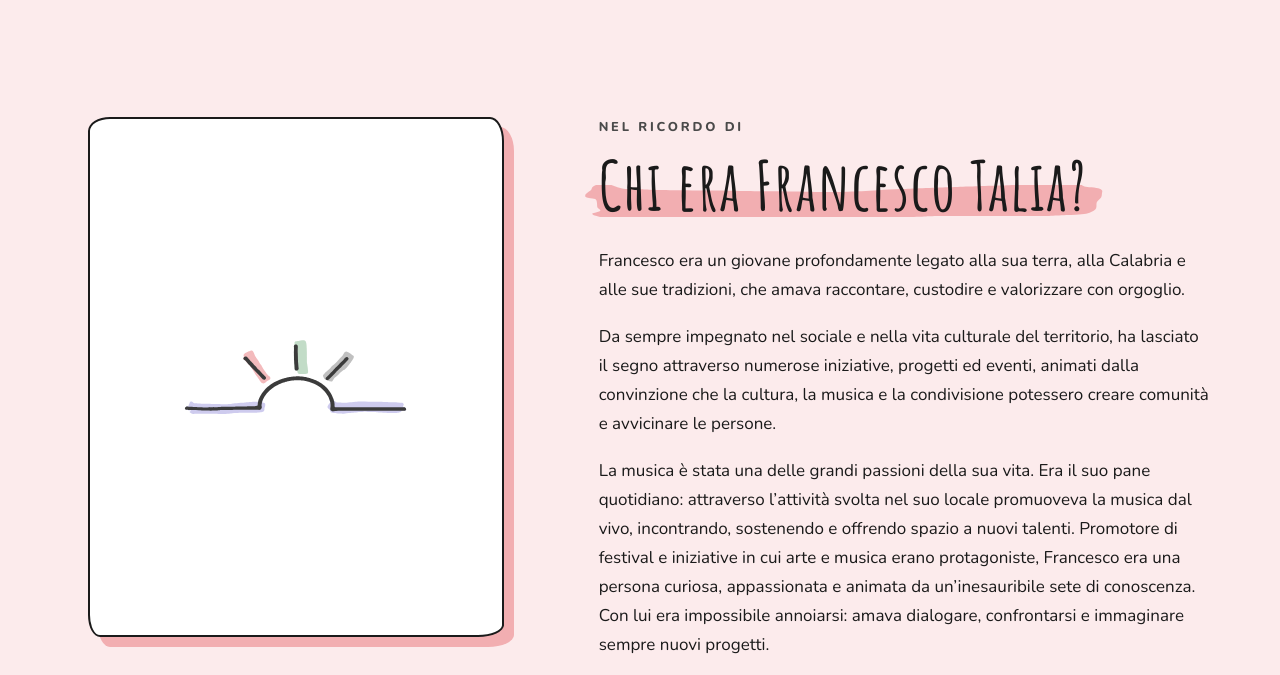
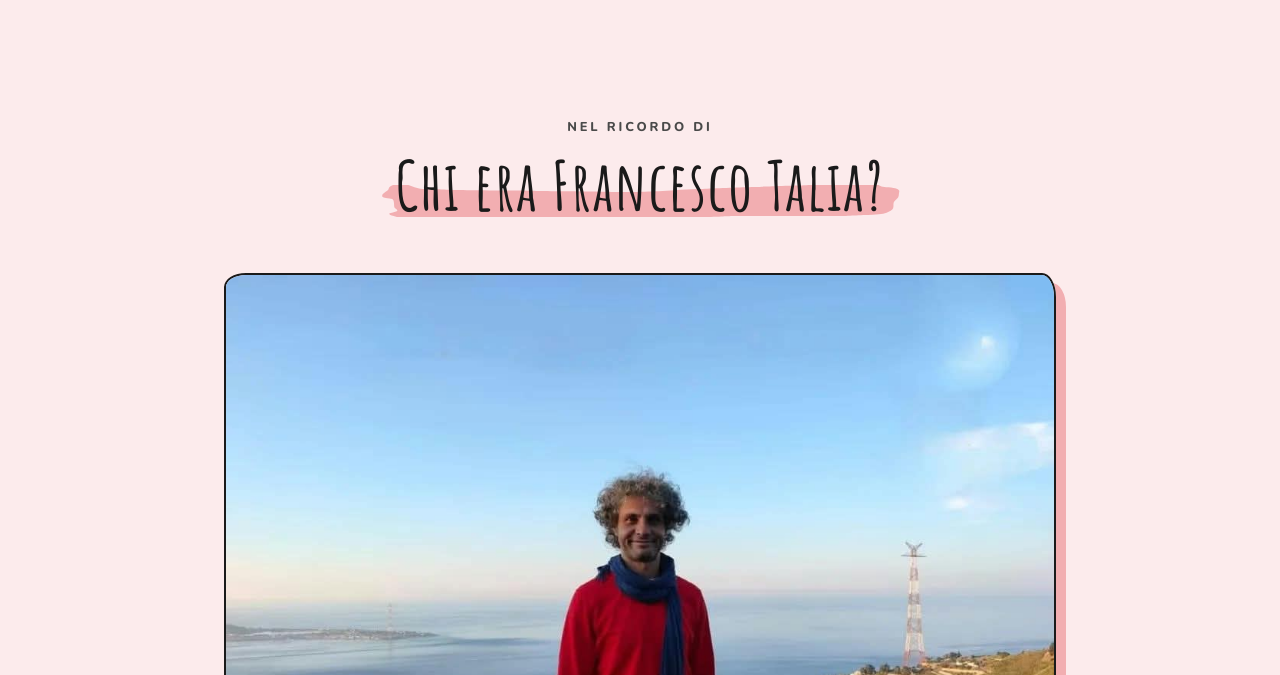
Before and after one commit to ostinatiorizzonti/ostinatiorizzonti.github.io, a plain HTML site: page francesco-talia.html in a window 1280 px wide. Shown: the part 108-783 px from the top of the page. Drawn offline with Linux system fonts and the light colour scheme.

Commit message:
Aggiunge la foto di Francesco Talia
Foto orizzontale con lo Stretto alle spalle: impaginazione con titolo
centrato, foto larga e testo sotto (al posto delle due colonne).

Co-Authored-By: Claude Opus 5.5 <noreply@anthropic.com>

```diff
--- a/assets/css/style.css
+++ b/assets/css/style.css
@@ -1351,53 +1351,33 @@ p {
 /* ==========================================================================
    Pagina "Chi era Francesco Talia"
    ========================================================================== */
-.francesco__griglia {
+.francesco__pagina {
   display: grid;
-  gap: clamp(2.5rem, 6vw, 5rem);
-  align-items: start;
+  gap: clamp(2rem, 5vw, 3.25rem);
+  justify-items: center;
 }
-@media (min-width: 900px) {
-  .francesco__griglia {
-    grid-template-columns: minmax(0, 0.85fr) minmax(0, 1.15fr);
-  }
-  /* la foto resta visibile mentre si legge */
-  .francesco__foto {
-    position: sticky;
-    top: 8rem;
-  }
+.francesco__intestazione {
+  text-align: center;
 }
+.francesco__intestazione .titolo {
+  margin-bottom: 0;
+}
+/* foto larga: lascia vedere lo Stretto alle spalle di Francesco */
 .francesco__foto {
+  width: min(100%, 52rem);
   margin: 0;
-  width: min(100%, 26rem);
-  justify-self: center;
 }
-.francesco__foto img,
-.francesco__foto--attesa {
+.francesco__foto img {
   display: block;
   width: 100%;
-  aspect-ratio: 4 / 5;
-  object-fit: cover;
-  background: var(--carta);
+  height: auto;
   border: var(--tratto);
   border-radius: var(--raggio-mano);
   box-shadow: 10px 10px 0 var(--rosa);
 }
-/* segnaposto finché non c'è la foto */
-.francesco__foto--attesa {
-  display: grid;
-  place-items: center;
-}
-.francesco__foto--attesa img {
-  width: 55%;
-  aspect-ratio: auto;
-  border: 0;
-  border-radius: 0;
-  box-shadow: none;
-  background: none;
-  opacity: 0.85;
-}
-.francesco__testo .titolo {
-  margin-bottom: 1.75rem;
+.francesco__testo {
+  width: min(100%, 44rem);
+  padding-top: clamp(0.5rem, 2vw, 1rem);
 }
 .francesco__chiusura {
   border-left-color: var(--rosa);
--- a/francesco-talia.html
+++ b/francesco-talia.html
@@ -67,21 +67,18 @@
   <main id="contenuto">
 
     <section class="sezione sezione--tinta francesco" style="--sfondo: var(--rosa-chiaro)" aria-labelledby="titolo-francesco">
-      <div class="contenitore francesco__griglia">
+      <div class="contenitore francesco__pagina">
 
-        <!-- Foto di Francesco.
-             Quando arriva la foto: salvarla come assets/img/francesco-talia.jpg e sostituire
-             il blocco "francesco__foto--attesa" con:
-             <img src="assets/img/francesco-talia.jpg" alt="Francesco Talia" width="800" height="1000">  -->
+        <header class="francesco__intestazione rivela">
+          <p class="sopratitolo">Nel ricordo di</p>
+          <h1 class="titolo accento-rosa" id="titolo-francesco">Chi era Francesco Talia?</h1>
+        </header>
+
         <figure class="francesco__foto rivela">
-          <div class="francesco__foto--attesa" role="img" aria-label="Foto di Francesco Talia (in arrivo)">
-            <img src="assets/img/simbolo.svg" alt="" width="1195" height="405">
-          </div>
+          <img src="assets/img/francesco-talia.jpg" alt="Francesco Talia sorridente, con un maglione rosso e una sciarpa blu, sulla collina sopra Villa San Giovanni: alle sue spalle lo Stretto di Messina e il pilone" width="1080" height="810">
         </figure>
 
         <div class="francesco__testo rivela">
-          <p class="sopratitolo">Nel ricordo di</p>
-          <h1 class="titolo accento-rosa" id="titolo-francesco">Chi era Francesco Talia?</h1>
 
           <p>Francesco era un giovane profondamente legato alla sua terra, alla Calabria e alle sue tradizioni, che amava raccontare, custodire e valorizzare con orgoglio.</p>
           <p>Da sempre impegnato nel sociale e nella vita culturale del territorio, ha lasciato il segno attraverso numerose iniziative, progetti ed eventi, animati dalla convinzione che la cultura, la musica e la condivisione potessero creare comunità e avvicinare le persone.</p>
```
Also changed, not shown: assets/img/francesco-talia.jpg (added).
